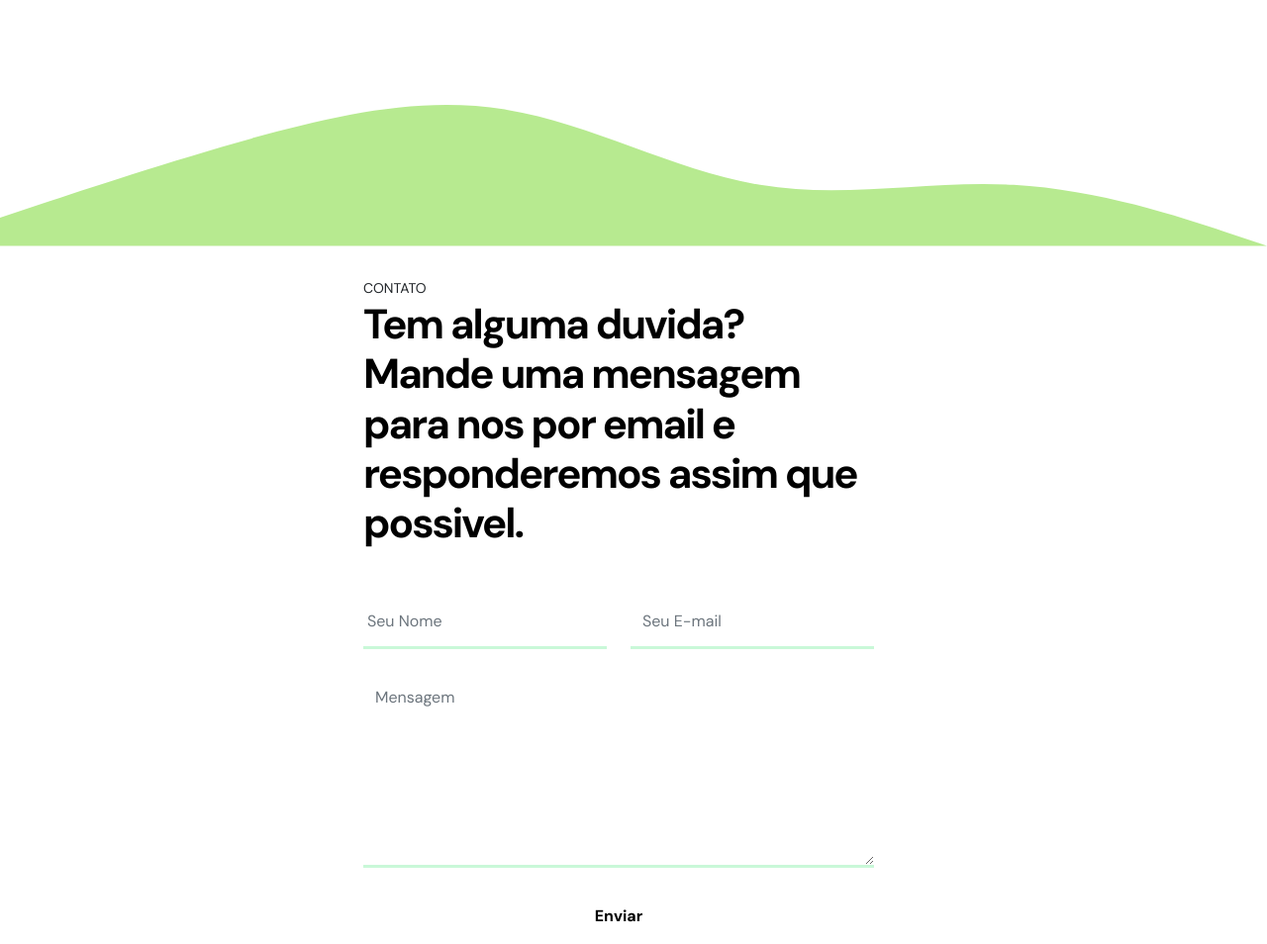
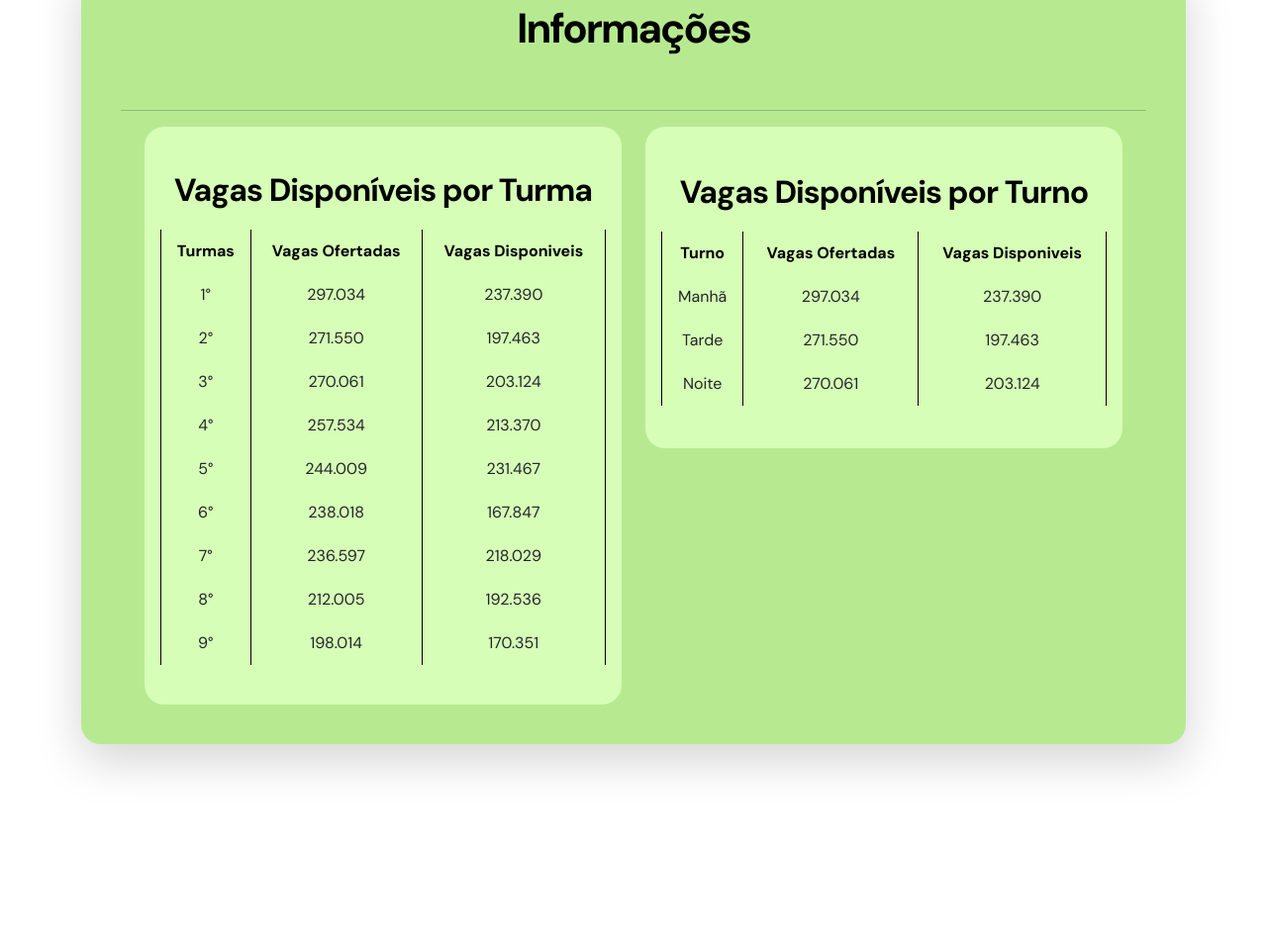
Before and after one commit to ryansilva23/MatriculaJa-Luis, a website: page public/html/index.html in a window 1280 px wide. Shown: the part 1956-2910 px from the top of the page at 99% size. Drawn offline with Linux system fonts and the light colour scheme.

Commit message:
HTML de PI

```diff
--- a/public/html/index.html
+++ b/public/html/index.html
@@ -36,11 +36,22 @@ https://www.tooplate.com/view/2130-waso-strategy
 Free Bootstrap 5 HTML Template
 
 -->
+<style>
+  th, td {
+            padding: 10px;
+            text-align: center;
+            border-left: 1px solid #000000;
+            border-right: 1px solid #000000;
+        }
+        th {
+            color: #000000;
+        }
+
+</style>
 
 </head>
 
 <body id="section_1">
-
 
 
   <nav class="navbar navbar-expand-lg bg-white shadow-lg navbar-component-js">
@@ -94,8 +105,7 @@ Free Bootstrap 5 HTML Template
                 <h5 class="mb-3" style="text-align:justify">Seu portal de acesso rápido e seguro para garantir sua vaga nos melhores escolas. Aqui, acreditamos que a educação é a chave para abrir portas e criar oportunidades ilimitadas. Com apenas alguns cliques, você pode se matricular e começar a jornada em direção ao seu futuro brilhante.
 
                 Nossa plataforma é intuitiva e fácil de usar, projetada para tornar o processo de matrícula o mais simples possível. Seja você um estudante ansioso por aprender, o Matrícula Já está aqui para facilitar seu caminho.</h5>
-
-                <div class="row justify-content-center" >
+               <div class="row justify-content-center" >
                 <div class="col-lg-4 col-6">
                   <div class="about-thumb d-flex justify-content-center align-self-center position-center mb-lg-0 h-100;"style="background-color: #D6FEB7;">
 
@@ -124,13 +134,110 @@ Free Bootstrap 5 HTML Template
       </div>
 
     </section>
+
+    <section class="about section-padding d-flex justify-content-center align-self-center " id="section_2">
+      <div class="container">
+        <div class="row">
+
+
+          <div class=" col-14 d-flex justify-content-center align-self-center position-center ">
+            <div class="about-thumb shadow-lg" style="background-color: #B7EA90;">
+
+              <div class="about-info">
+                <small class="small-title"> <strong class="text-warning"> </strong></small>
+
+                <h2 class="mb-3" style="text-align:center">Informações</h2>
+                <br>
+
+                <hr>
+                <div class="container">
+                  <div class="row justify-content-center">
+                    <div class="col-lg-6 col-12">
+                      <div class="about-thumb d-flex justify-content-center align-self-center position-center mb-lg-0 h-100" style="background-color: #D6FEB7;">
+                        <div class="about-info align-self-center">
+                          <h4 class="mb-3" style="text-align:center">Vagas Disponíveis por Turma</h4>
+                          <table style="min-width: 450px;">
+                            <tr>
+                              <th>Turmas</th>
+                              <th>Vagas Ofertadas</th>
+                              <th>Vagas Disponiveis</th>
+                            </tr>
+                            <tr>
+                              <td>1°</td><td>297.034</td> <td>237.390</td>
+                            </tr>
+                            <tr>
+                              <td>2°</td><td>271.550</td> <td>197.463</td>
+                            </tr>
+                            <tr>
+                              <td>3°</td><td>270.061</td> <td>203.124</td>
+                            </tr>
+                            <tr>
+                              <td>4°</td><td>257.534</td> <td>213.370</td>
+                            </tr>
+                            <tr>
+                              <td>5°</td><td>244.009</td> <td>231.467</td>
+                            </tr>
+                            <tr>
+                              <td>6°</td><td>238.018</td> <td>167.847</td>
+                            </tr>
+                            <tr>
+                              <td>7°</td><td>236.597</td> <td>218.029</td>
+                            </tr>
+                            <tr>
+                              <td>8°</td><td>212.005</td> <td>192.536</td>
+                            </tr>
+                            <tr>
+                              <td>9°</td><td>198.014</td> <td>170.351</td>
+                            </tr>
+                          </table>
+                        </div>
+                      </div>
+                    </div>
+                    <div class="col-lg-6 col-12">
+                      <div class="about-thumb d-flex justify-content-center align-self-center position-center mb-lg-0" style="background-color: #D6FEB7; height: 325px;">
+                        <div class="about-info align-self-center">
+                          <h4 class="mb-3" style="text-align:center">Vagas Disponíveis por Turno</h4>
+                          <table style="min-width: 450px;">
+                            <tr>
+                              <th>Turno</th>
+                              <th>Vagas Ofertadas</th>
+                              <th>Vagas Disponiveis</th>
+                            </tr>
+                            <tr>
+                              <td>Manhã</td><td>297.034</td> <td>237.390</td>
+                            </tr>
+                            <tr>
+                              <td>Tarde</td><td>271.550</td> <td>197.463</td>
+                            </tr>
+                            <tr>
+                              <td>Noite</td><td>270.061</td> <td>203.124</td>
+                            </tr>
+                          </table>
+                        </div>
+                      </div>
+                    </div>
+                  </div>
+                </div>
+
+              </div>
+
+            </div>
+            </div>
+          </div>
+        </div>
+      </div>
+
+    </section>
+
+
+
     <section class="contact" id="section_3">
       <div class="contact-container-wrap"> </div>
     </section>
 
     <section class="contact" id="section_5 ">
 
-        <svg xmlns="http://www.w3.org/2000/svg"" viewBox="0 0 1440 320">
+        <svg xmlns="http://www.w3.org/2000/svg" viewBox="0 0 1440 320">
           <path fill=" #B7EA90" fill-opacity="1"
             d="M0,288L48,272C96,256,192,224,288,197.3C384,171,480,149,576,165.3C672,181,768,235,864,250.7C960,267,1056,245,1152,250.7C1248,256,1344,288,1392,304L1440,320L1440,320L1392,320C1344,320,1248,320,1152,320C1056,320,960,320,864,320C768,320,672,320,576,320C480,320,384,320,288,320C192,320,96,320,48,320L0,320Z">
           </path>
@@ -148,17 +255,17 @@ Free Bootstrap 5 HTML Template
 
                   <div class="row">
                     <div class="col-lg-6 col-md-6 col-12">
-                      <input type="text" name="name" id="name" class="form-control" placeholder="Seu Nome" required="">
+                      <input type="text" name="name" id="name" class="form-control" placeholder="E-mail" required="">
                     </div>
 
                     <div class="col-lg-6 col-md-6 col-12">
                       <input type="email" name="email" id="email" pattern="[^ @]*@[^ @]*" class="form-control"
-                        placeholder="Seu E-mail" required="">
+                        placeholder="Tipo" required="">
                     </div>
 
                     <div class="col-12">
                       <textarea class="form-control" rows="7" id="message" name="message"
-                        placeholder="Mensagem"></textarea>
+                        placeholder="Descrição"></textarea>
 
                       <button type="submit" class="form-control" style="color:black";>Enviar</button>
                     </div>
```
Also changed, not shown: public/html/visualiz-escolas.html (+25 -48 lines).
